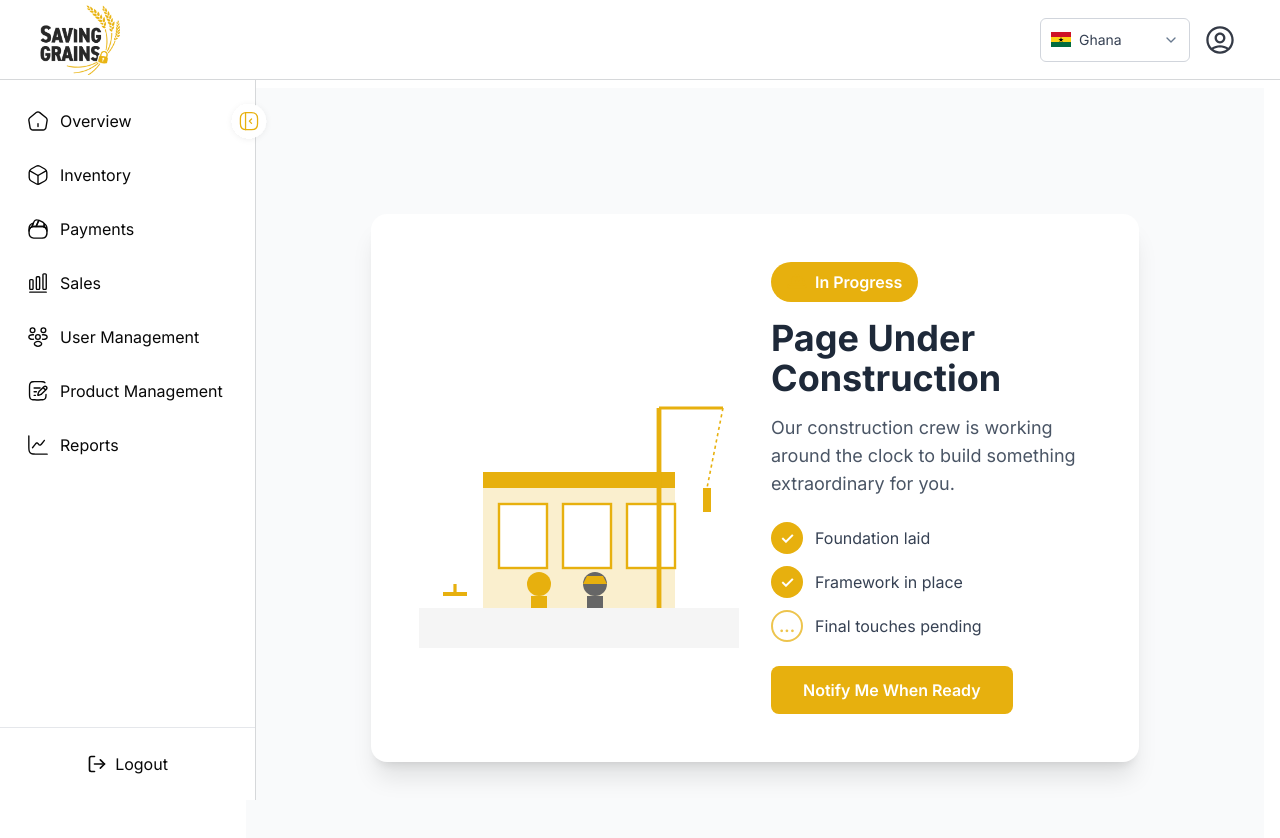
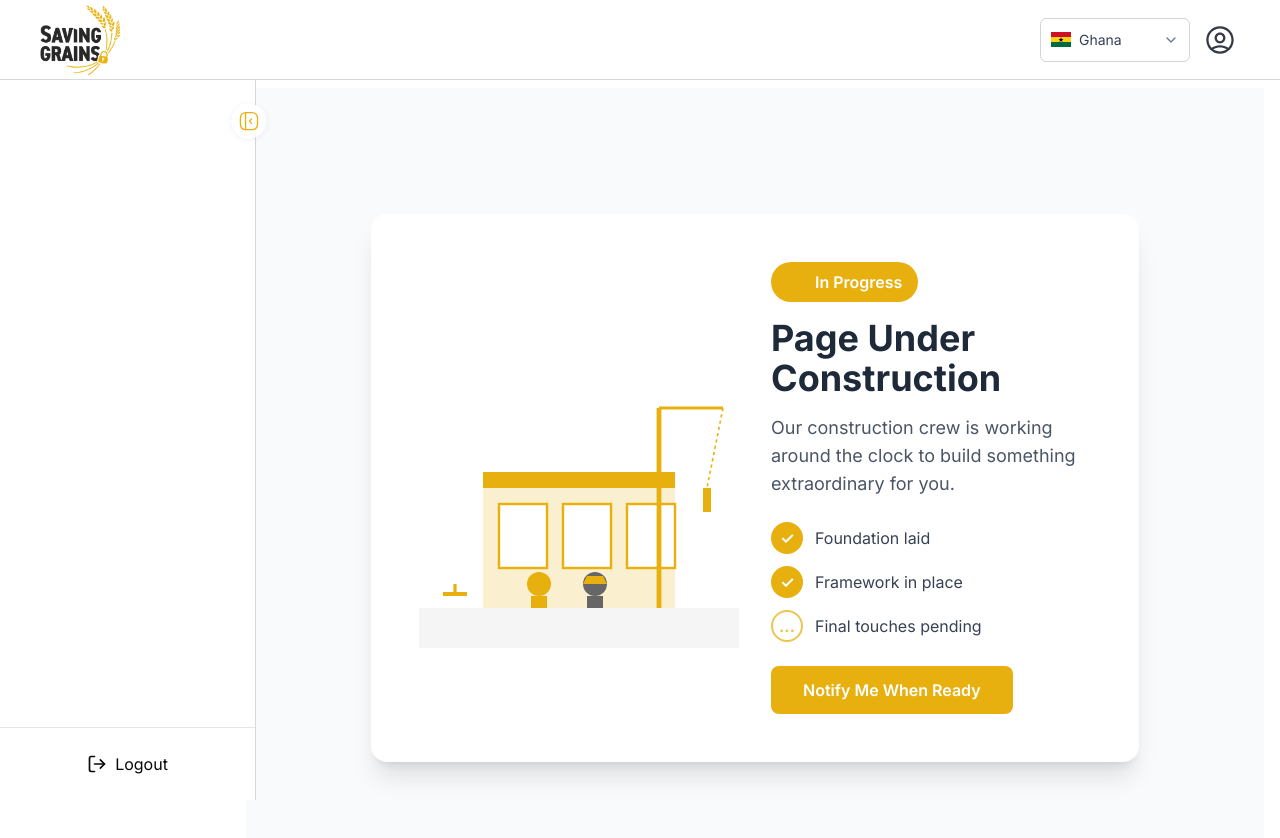
Before and after one commit to Swatson-jnr/swatson-savingGrains, a Next.js app: page /sales in a window 1280 px wide. Shown: the top 838 px of the page. Built offline with nearby package versions, Linux system fonts and the light colour scheme.

Commit message:
user role seeing only what they are allowed

```diff
--- a/components/includes/sidebar.tsx
+++ b/components/includes/sidebar.tsx
@@ -16,6 +16,7 @@ type NavLink = {
   isImage?: boolean;
   activeKey: string;
   iconBg?: string;
+  roles: string[];
 };
 
 interface SidebarProps {
@@ -27,13 +28,15 @@ export function Sidebar({ isOpen, setIsOpen }: SidebarProps) {
   const location = useLocation();
   const router = useRouter();
 
-  // ✅ Logout function
+  // log out
   const handleLogout = () => {
     try {
       // Remove token from localStorage
-      localStorage.removeItem("accessToken");
+      localStorage.removeItem("access_token");
       localStorage.removeItem("refreshToken");
       localStorage.removeItem("user");
+      localStorage.removeItem("user");
+      localStorage.removeItem("userRole");
 
       // Remove cookies manually
       document.cookie.split(";").forEach((cookie) => {
@@ -50,6 +53,58 @@ export function Sidebar({ isOpen, setIsOpen }: SidebarProps) {
     }
   };
 
+  // const navLinks: NavLink[] = [
+  //   {
+  //     href: "/overview",
+  //     label: "Overview",
+  //     icon: "../img/home.svg",
+  //     isImage: true,
+  //     activeKey: "overview",
+  //   },
+  //   {
+  //     href: "/inventory",
+  //     label: "Inventory",
+  //     icon: "../img/box.svg",
+  //     isImage: true,
+  //     activeKey: "inventory",
+  //   },
+  //   {
+  //     href: "/payments",
+  //     label: "Payments",
+  //     icon: "../img/wallet2.svg",
+  //     isImage: true,
+  //     activeKey: "payments",
+  //   },
+  //   {
+  //     href: "/sales",
+  //     label: "Sales",
+  //     icon: "../img/chart.svg",
+  //     isImage: true,
+  //     activeKey: "reports",
+  //   },
+  //   {
+  //     href: "/user-management",
+  //     label: "User Management",
+  //     icon: "../img/people.svg",
+  //     isImage: true,
+  //     activeKey: "user management",
+  //   },
+  //   {
+  //     href: "/products",
+  //     label: "Product Management",
+  //     icon: "../img/project.svg",
+  //     isImage: true,
+  //     activeKey: "project management",
+  //   },
+  //   {
+  //     href: "/reports",
+  //     label: "Reports",
+  //     icon: "../img/linear.svg",
+  //     isImage: true,
+  //     activeKey: "settings",
+  //   },
+  // ];
+
   const navLinks: NavLink[] = [
     {
       href: "/overview",
@@ -57,6 +112,12 @@ export function Sidebar({ isOpen, setIsOpen }: SidebarProps) {
       icon: "../img/home.svg",
       isImage: true,
       activeKey: "overview",
+      roles: [
+        "super-admin",
+        "field-agent",
+        "backoffice-admin",
+        "stock-manager",
+      ],
     },
     {
       href: "/inventory",
@@ -64,6 +125,7 @@ export function Sidebar({ isOpen, setIsOpen }: SidebarProps) {
       icon: "../img/box.svg",
       isImage: true,
       activeKey: "inventory",
+      roles: ["super-admin", "stock-manager", "field-agent"],
     },
     {
       href: "/payments",
@@ -71,36 +133,48 @@ export function Sidebar({ isOpen, setIsOpen }: SidebarProps) {
       icon: "../img/wallet2.svg",
       isImage: true,
       activeKey: "payments",
+      roles: ["super-admin", "paymaster", "field-agent"],
     },
     {
       href: "/sales",
       label: "Sales",
       icon: "../img/chart.svg",
       isImage: true,
-      activeKey: "reports",
+      activeKey: "sales",
+      roles: ["super-admin", "backoffice-admin"],
     },
     {
       href: "/user-management",
       label: "User Management",
       icon: "../img/people.svg",
       isImage: true,
-      activeKey: "user management",
+      activeKey: "users",
+      roles: ["super-admin", "backoffice-admin"],
     },
     {
       href: "/products",
       label: "Product Management",
       icon: "../img/project.svg",
       isImage: true,
-      activeKey: "project management",
+      activeKey: "products",
+      roles: ["super-admin", "stock-manager"],
     },
     {
       href: "/reports",
       label: "Reports",
       icon: "../img/linear.svg",
       isImage: true,
-      activeKey: "settings",
+      activeKey: "reports",
+      roles: ["super-admin", "backoffice-admin"],
     },
   ];
+
+  const user = JSON.parse(localStorage.getItem("user") || "{}");
+  const userRoles = user?.roles?.split(",") || [];
+
+  const filteredLinks = navLinks.filter((link) =>
+    link.roles.some((r) => userRoles.includes(r))
+  );
 
   // const activeTab = useMemo(() => {
   //   if (location.pathname?.includes("/overview")) return "overview";
@@ -125,6 +199,15 @@ export function Sidebar({ isOpen, setIsOpen }: SidebarProps) {
     }
     if (pathname.includes("/reports")) {
       return "reports";
+    }
+    if (pathname.includes("/products")) {
+      return "products";
+    }
+    if (pathname.includes("/sales")) {
+      return "sales";
+    }
+    if (pathname.includes("/user-management")) {
+      return "users";
     }
     if (pathname.includes("/settings")) {
       return "settings";
@@ -161,7 +244,7 @@ export function Sidebar({ isOpen, setIsOpen }: SidebarProps) {
               isOpen ? "mr-6 px-4" : "px-2"
             )}
           >
-            {navLinks.map((link) => (
+            {filteredLinks.map((link) => (
               <Link
                 key={link.activeKey}
                 href={link.href}
```
